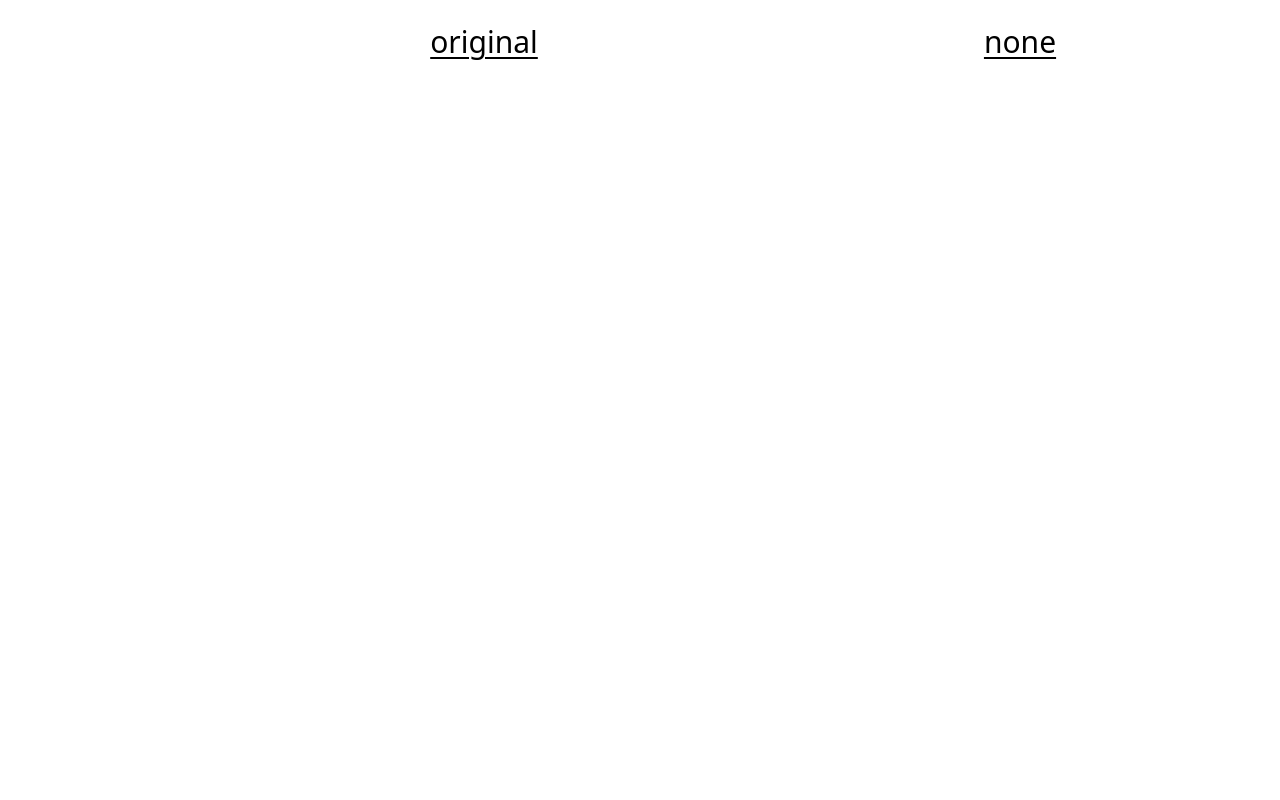
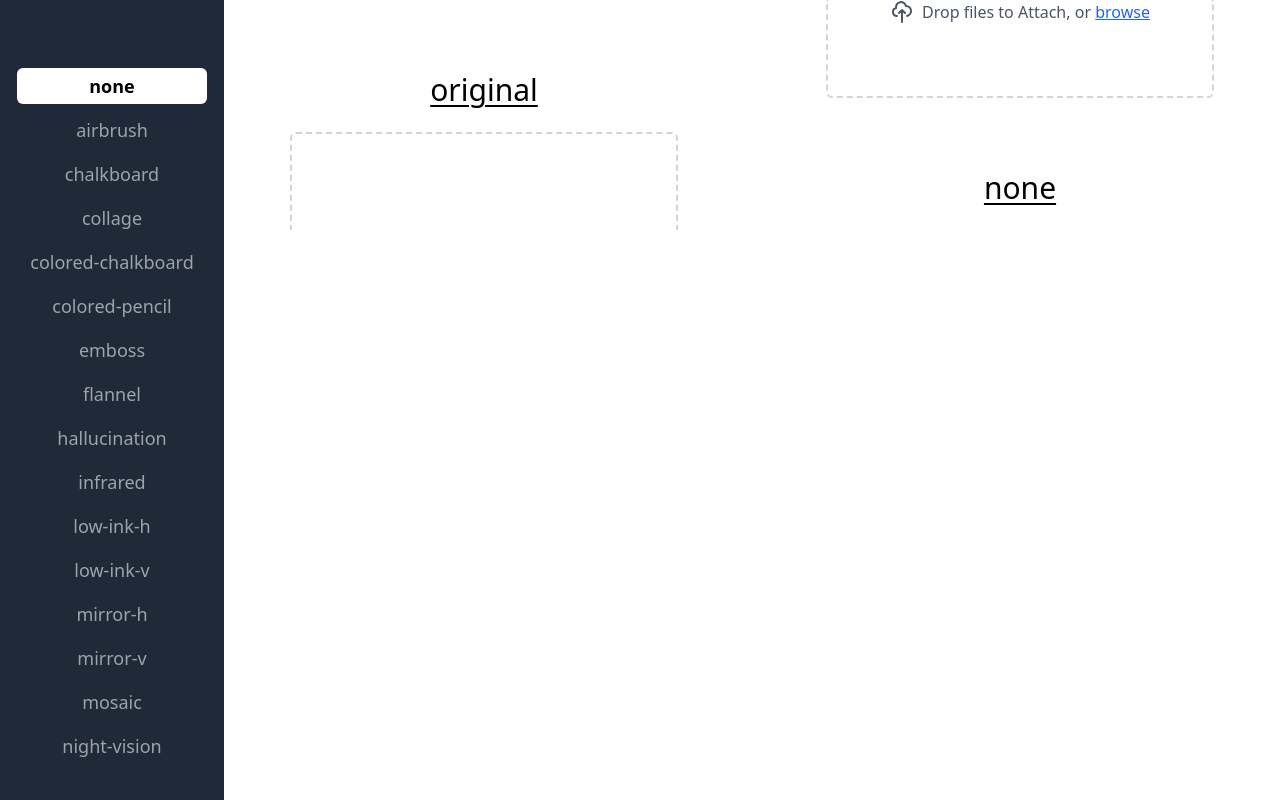
Before and after one commit to cdrani/swathe, a SvelteKit app: page / in a window 1280 px wide. Built offline with nearby package versions, Linux system fonts and the light colour scheme.

Commit message:
routes: integrate FileUpload in page view

```diff
--- a/src/routes/+page.svelte
+++ b/src/routes/+page.svelte
@@ -3,25 +3,30 @@
 
     import { selection } from '../stores/effect'
     import Sidebar from '$lib/components/Sidebar.svelte'
+    import FileUpload from '$lib/components/FileUpload.svelte'
 </script>
 
-<div class="flex w-full h-full !overscroll-none">
+<div class="absolute flex w-full h-full !overscroll-none">
     <Sidebar />
 
-    <div class="flex-col place-content-center w-full h-full columns-2">
-        <div class="flex columns-1 place-content-center">
+    <div class="relative flex-row md:flex-col w-full h-full justify-center items-center">
+        <div class="flex-row lg:flex-col place-content-center items-center w-full lg:columns-2">
+            <div class="flex-col columns-1 h-full place-content-center m-4 md:m-8 lg:m-12">
                 <h1
-                class="text-3xl p-6 lowercase underline underline-offset-4 decoration-2 decoration-solid"
+                    class="text-3xl p-6 text-center lowercase underline underline-offset-4 decoration-2 decoration-solid"
                 >
                     Original
                 </h1>
+
+                <FileUpload />
             </div>
-        <div class="flex columns-1 place-content-center">
+            <div class="flex-col columns-1 h-full place-content-center">
                 <h1
-                class="text-3xl p-6 lowercase underline underline-offset-4 decoration-2 decoration-solid"
+                    class="text-3xl p-6 text-center lowercase underline underline-offset-4 decoration-2 decoration-solid"
                 >
                     {$selection}
                 </h1>
             </div>
         </div>
     </div>
+</div>
```
Lines whose indentation alone changed are shown as unchanged.
